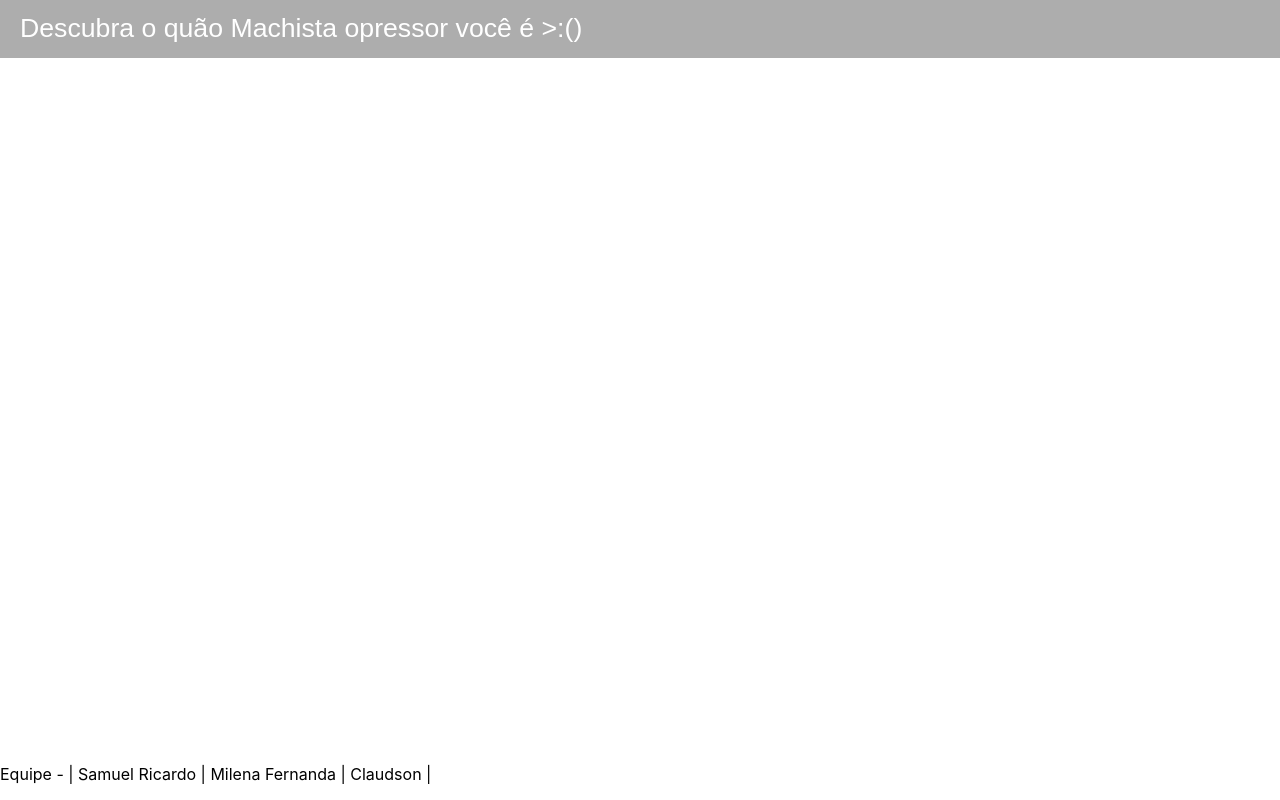
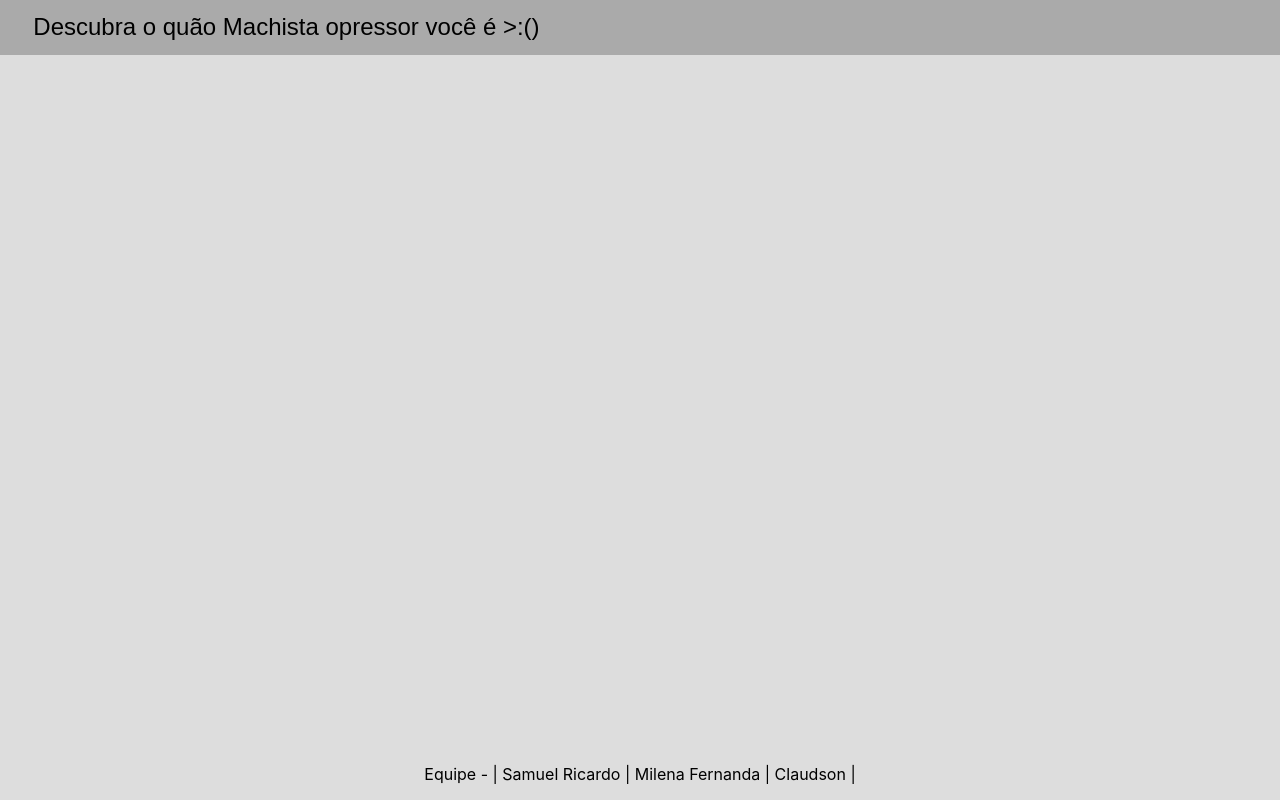
Before and after one commit to Samuel-Ricardo/Answer, a React (Create React App) app in the folder answer/: page / in a window 1280 px wide. Built offline with nearby package versions, Linux system fonts and the light colour scheme.

Commit message:
style app

```diff
--- a/answer/src/App.css
+++ b/answer/src/App.css
@@ -1,17 +1,19 @@
-.App {
-  background-color: #b4b4b4;
+.app {
+  background-color: #dddddd;
   padding: 0;
+  min-height: 100vh;
 }
 
 .app-header {
   padding-top: 10pt;
   padding-bottom: 10pt;
-  padding-left: 15pt;
-  padding-right: 15pt;
+  padding-left: 25pt;
+  padding-right: 25pt;
 
   max-height: inherit;
 
   display: flex;
+
 
   /*
   flex-direction: column;
@@ -19,14 +21,14 @@
   justify-content: center;
 */
   /*949494 b4b4b4*/
-  background-color: #adadad;
+  background-color: #aaaaaa;
 }
 
 .app-header p {
   margin: 0px;
   padding: 0px;
-  color: white;
-  font-size: 20pt;
+  color: black;
+  font-size: 18pt;
   font-family: System, Arial;
 }
 
@@ -37,6 +39,18 @@
   align-items: center;
   justify-content: center;
 
+
   position: absolute;
   bottom: 0;
+  width: 100%;
 }
+
+.app-footer p {
+
+  align-self: center;
+
+  display: flex;
+
+  align-items: center;
+  justify-content: center;
+}
--- a/answer/src/App.js
+++ b/answer/src/App.js
@@ -5,7 +5,7 @@ function App() {
     <div className="app">
       <header className="app-header">
         <p>
-          Descubra o quão Machista opressor você é >:()
+           Descubra o quão Machista opressor você é >:()
         </p>
       </header>
 
```
Also changed, not shown: 14 other files (tests, documents, lock files or other folders).
